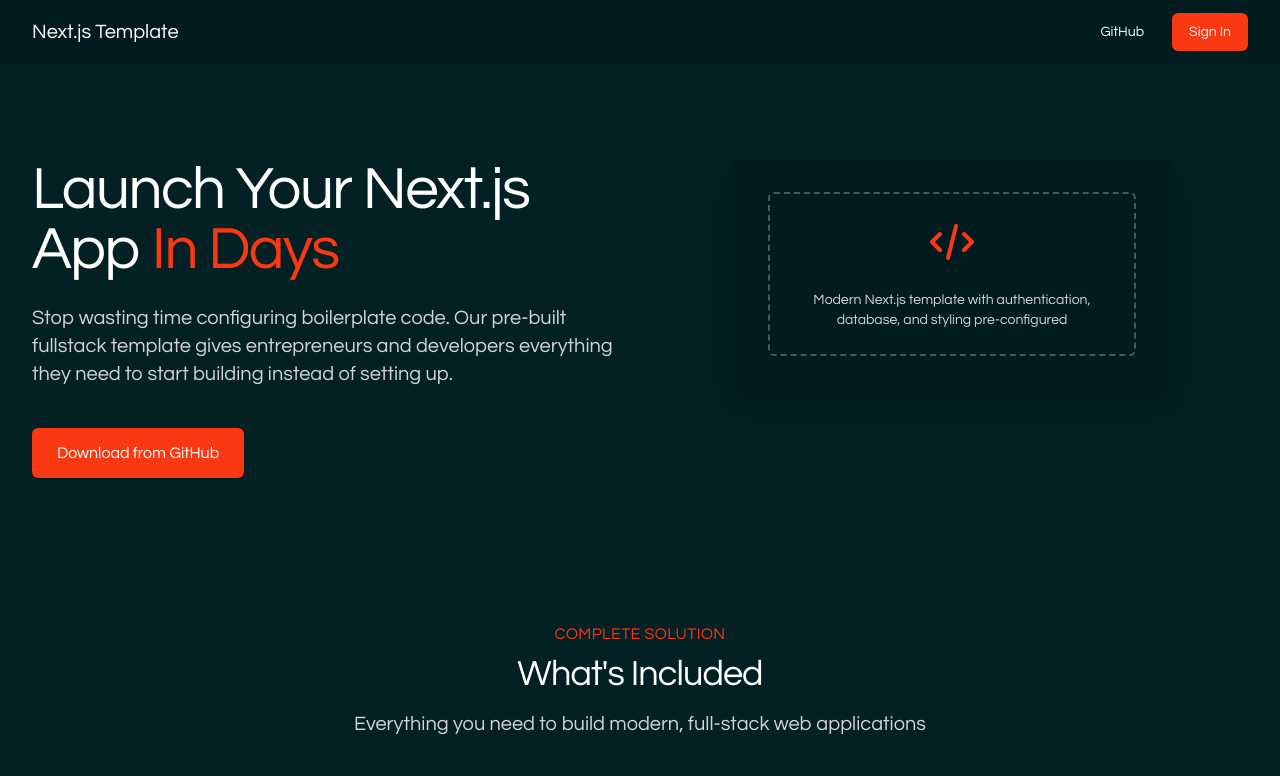
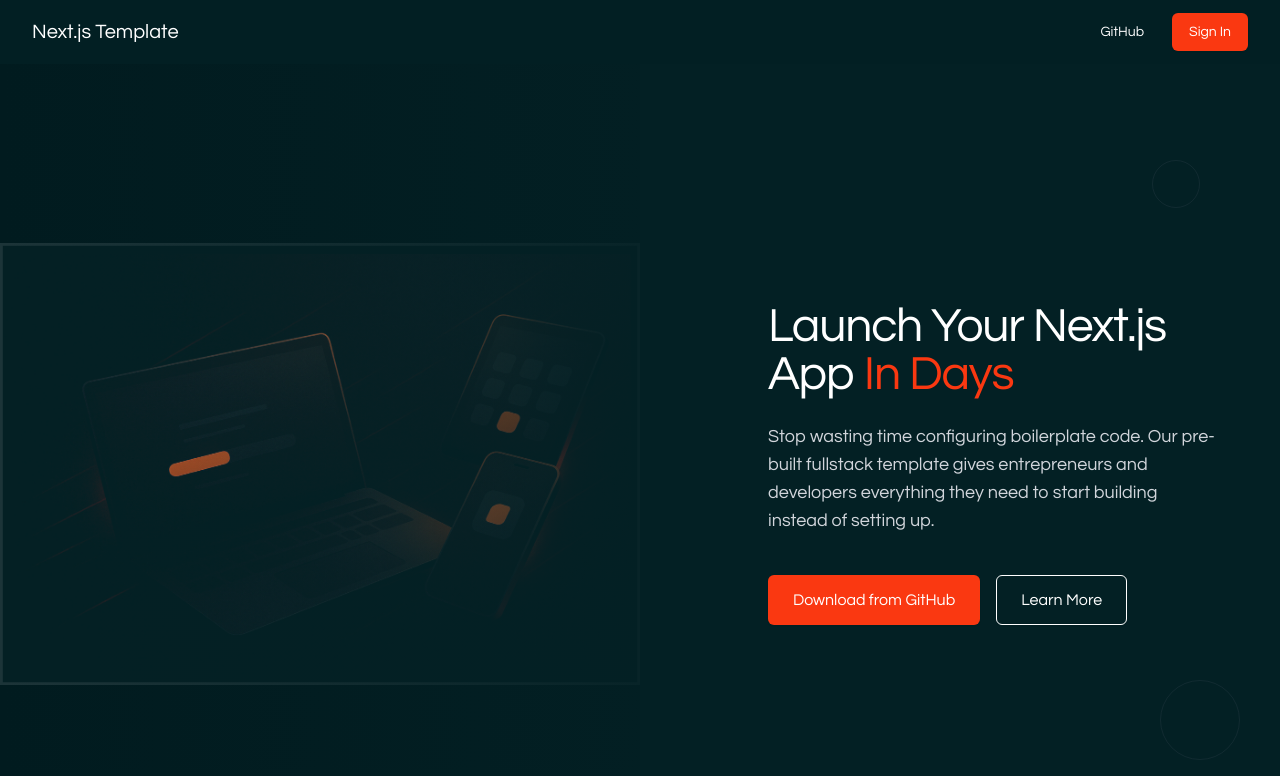
Before and after one commit to behradm/Project-Templates, a Next.js app: page / in a window 1280 px wide. Shown: the top 776 px of the page. Built offline with nearby package versions, Linux system fonts and the light colour scheme.

Commit message:
Redesign homepage with modern two-column layout and add Google Auth

```diff
--- a/pages/index.tsx
+++ b/pages/index.tsx
@@ -14,8 +14,8 @@
         <link rel="icon" href="/favicon.ico" />
       </Head>
 
-      {/* Navigation */}
-      <nav className="bg-[#011B1F] shadow-sm">
+      {/* Navigation - Fixed to be accessible on all devices */}
+      <nav className="sticky top-0 left-0 right-0 z-50 bg-[#032024]/90 backdrop-blur-sm">
         <div className="max-w-7xl mx-auto px-4 sm:px-6 lg:px-8">
           <div className="flex justify-between h-16">
             <div className="flex">
@@ -43,45 +43,54 @@
         </div>
       </nav>
 
-      {/* Hero Section */}
-      <section className="py-16 sm:py-24">
-        <div className="max-w-7xl mx-auto px-4 sm:px-6 lg:px-8">
-          <div className="lg:grid lg:grid-cols-12 lg:gap-8">
-            <div className="sm:text-center md:max-w-2xl md:mx-auto lg:col-span-6 lg:text-left">
-              <h1 className="text-4xl tracking-tight text-white sm:text-5xl md:text-6xl">
+      {/* Hero Section - Two Column Layout with adjusted widths */}
+      <section className="min-h-screen flex flex-col md:flex-row">
+        {/* Left Column - Image - Now 50% width on desktop */}
+        <div className="md:w-1/2 relative h-[500px] md:h-screen overflow-hidden">
+          <div className="absolute inset-0 bg-gradient-to-r from-transparent to-[#032024]/80 z-10 md:block hidden"></div>
+          <div className="absolute inset-0 bg-gradient-to-b from-[#032024]/80 to-transparent z-10 md:hidden block"></div>
+          <div
+            className="absolute inset-0"
+            style={{
+              backgroundImage: 'url(/images/background-image.jpg)',
+              backgroundSize: 'contain',
+              backgroundPosition: 'center',
+              backgroundRepeat: 'no-repeat',
+              backgroundColor: '#011B1F'
+            }}
+          ></div>
+        </div>
+
+        {/* Right Column - Content - Now 50% width on desktop */}
+        <div className="md:w-1/2 flex items-center justify-center bg-[#032024] px-4 py-20 md:py-0">
+          <div className="max-w-md mx-auto md:mx-0 md:ml-12 lg:ml-16 z-10 text-center md:text-left">
+            <h1 className="text-4xl tracking-tight text-white sm:text-5xl md:text-[3rem]">
               <span>Launch Your Next.js App </span>
               <span className="text-[#FA3811]">In Days</span>
             </h1>
-              <p className="mt-6 text-xl text-gray-300">
+            <p className="mt-6 text-lg text-gray-300">
               Stop wasting time configuring boilerplate code. Our pre-built fullstack template gives entrepreneurs and developers everything they need to start building instead of setting up.
             </p>
-              <div className="mt-10">
+            <div className="mt-10 flex flex-col sm:flex-row space-y-4 sm:space-y-0 sm:space-x-4 justify-center md:justify-start">
               <a
                 href="https://github.com/behradm/Project-Templates"
                 target="_blank"
                 rel="noopener noreferrer"
-                  className="inline-flex items-center px-6 py-3 border border-transparent text-base rounded-md shadow-sm text-white bg-[#FA3811] hover:bg-[#e63510]"
+                className="inline-flex items-center justify-center px-6 py-3 border border-transparent text-base rounded-md shadow-sm text-white bg-[#FA3811] hover:bg-[#e63510]"
               >
                 Download from GitHub
               </a>
+              <a
+                href="#features"
+                className="inline-flex items-center justify-center px-6 py-3 border border-white text-base rounded-md shadow-sm text-white bg-transparent hover:bg-white/10"
+              >
+                Learn More
+              </a>
             </div>
-            </div>
-            <div className="mt-12 lg:mt-0 lg:col-span-6">
-              <div className="bg-[#011B1F] sm:max-w-md sm:w-full sm:mx-auto sm:rounded-lg sm:overflow-hidden shadow-xl">
-                <div className="px-4 py-8 sm:px-10">
-                  <div className="border-2 border-dashed border-gray-600 rounded-md p-6 flex items-center justify-center">
-                    <div className="space-y-6 text-center">
-                      <svg xmlns="http://www.w3.org/2000/svg" className="mx-auto h-12 w-12 text-[#FA3811]" fill="none" viewBox="0 0 24 24" stroke="currentColor">
-                        <path strokeLinecap="round" strokeLinejoin="round" strokeWidth={2} d="M10 20l4-16m4 4l4 4-4 4M6 16l-4-4 4-4" />
-                      </svg>
-                      <p className="text-sm text-gray-300">
-                        Modern Next.js template with authentication, database, and styling pre-configured
-                      </p>
-                    </div>
-                  </div>
-                </div>
-              </div>
-            </div>
+
+            {/* Optional floating elements for visual interest */}
+            <div className="absolute bottom-10 right-10 h-20 w-20 rounded-full border border-gray-600 opacity-20 hidden md:block"></div>
+            <div className="absolute top-40 right-20 h-12 w-12 rounded-full border border-gray-600 opacity-20 hidden md:block"></div>
           </div>
         </div>
       </section>
@@ -149,7 +158,7 @@
                       Authentication
                     </h3>
                     <p className="mt-3 text-base text-gray-400">
-                      NextAuth.js with GitHub OAuth and email/password authentication.
+                      NextAuth.js with GitHub OAuth, Google OAuth, and email/password authentication.
                     </p>
                   </div>
                 </div>
```
Also changed, not shown: public/images/background-image.jpg (added), 1 other file (tests, documents, lock files or other folders). Lines whose indentation alone changed are shown as unchanged.
